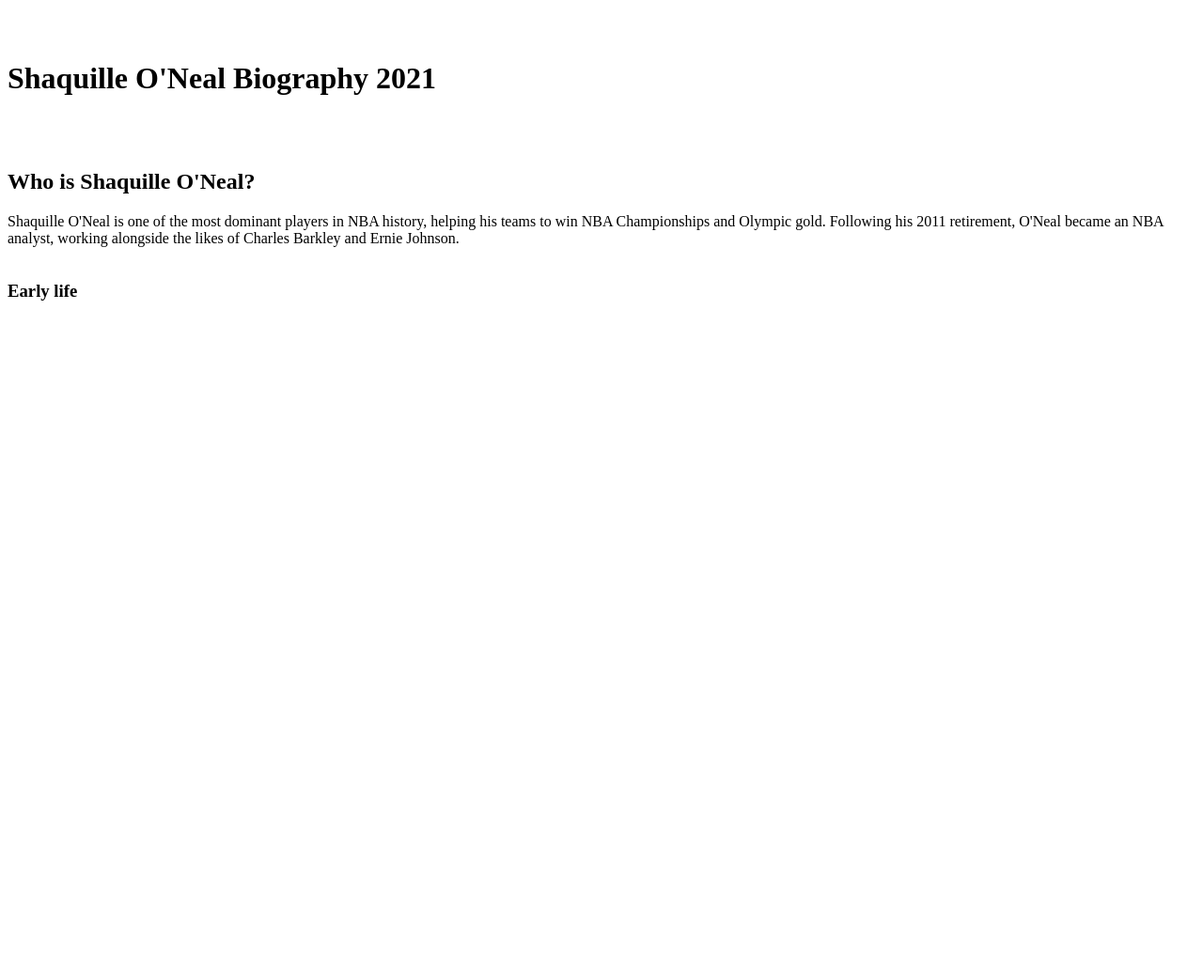
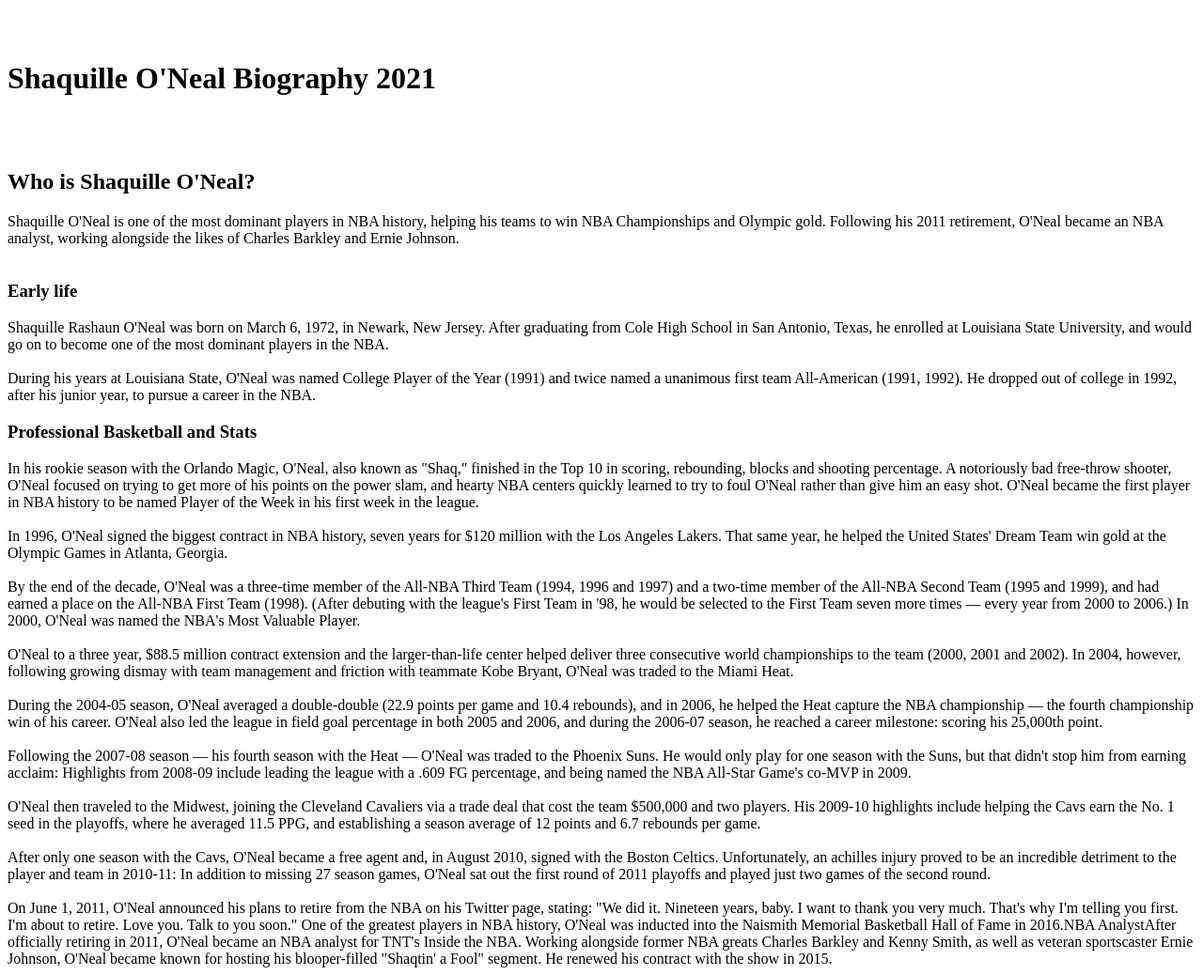
Before and after one commit to BogySounds1/Shaquile-O-Neal-biography, a plain HTML site: page index.html in a window 1280 px wide. Shown: the whole page at 94% size. Before the commit the page ends 800 px from the top, so only its background shows below. Drawn offline with Linux system fonts and the light colour scheme.

Commit message:
Added more information

```diff
--- a/index.html
+++ b/index.html
@@ -35,6 +35,86 @@ Following his 2011 retirement, O'Neal became an NBA analyst, working alongside t
     Early life
 </h3>
 
+<p2>
+Shaquille Rashaun O'Neal was born on March 6, 1972, in Newark, New Jersey. After graduating from Cole High School in
+San Antonio, Texas, he enrolled at Louisiana State University, and would go on to become one of the most dominant players in the NBA.
+
+<br>
+<br>
+
+During his years at Louisiana State, O'Neal was named College Player of the Year (1991) and twice named a unanimous first team All-American
+(1991, 1992). He dropped out of college in 1992, after his junior year, to pursue a career in the NBA.
+</p2>
 
 
+<h3>
+    Professional Basketball and Stats
+</h3>
+
+
+<p3>
+    In his rookie season with the Orlando Magic, O'Neal, also known as "Shaq," finished in the Top 10 in scoring, rebounding, blocks
+and shooting percentage. A notoriously bad free-throw shooter, O'Neal focused on trying to get more of his points on the power slam, and
+hearty NBA centers quickly learned to try to foul O'Neal rather than give him an easy shot. O'Neal became the first player in NBA history
+to be named Player of the Week in his first week in the league.
+
+<br>
+<br>
+
+In 1996, O'Neal signed the biggest contract in NBA history, seven years for $120 million with the Los Angeles Lakers. That same year, he helped
+the United States' Dream Team win gold at the Olympic Games in Atlanta, Georgia.
+
+<br>
+<br>
+
+By the end of the decade, O'Neal was a three-time member of the All-NBA Third Team (1994, 1996 and 1997) and a two-time member of the All-NBA
+Second Team (1995 and 1999), and had earned a place on the All-NBA First Team (1998). (After debuting with the league's First Team in '98, he
+would be selected to the First Team seven more times — every year from 2000 to 2006.) In 2000, O'Neal was named the NBA's Most Valuable Player.
+
+<br>
+<br>
+
+O'Neal to a three year, $88.5 million contract extension and the larger-than-life center helped deliver three consecutive world championships
+to the team (2000, 2001 and 2002). In 2004, however, following growing dismay with team management and friction with teammate Kobe Bryant,
+O'Neal was traded to the Miami Heat.
+
+<br>
+<br>
+
+During the 2004-05 season, O'Neal averaged a double-double (22.9 points per game and 10.4 rebounds), and in 2006, he helped the Heat capture the
+NBA championship — the fourth championship win of his career. O'Neal also led the league in field goal percentage in both 2005 and 2006, and during
+the 2006-07 season, he reached a career milestone: scoring his 25,000th point.
+
+<br>
+<br>
+
+Following the 2007-08 season — his fourth season with the Heat — O'Neal was traded to the Phoenix Suns. He would only play for one season with the
+Suns, but that didn't stop him from earning acclaim: Highlights from 2008-09 include leading the league with a .609 FG percentage, and being named
+the NBA All-Star Game's co-MVP in 2009.
+
+<br>
+<br>
+
+O'Neal then traveled to the Midwest, joining the Cleveland Cavaliers via a trade deal that cost the team $500,000 and two players. His 2009-10 highlights
+include helping the Cavs earn the No. 1 seed in the playoffs, where he averaged 11.5 PPG, and establishing a season average of 12 points and 6.7 rebounds
+per game.
+
+<br>
+<br>
+
+After only one season with the Cavs, O'Neal became a free agent and, in August 2010, signed with the Boston Celtics. Unfortunately, an achilles injury
+proved to be an incredible detriment to the player and team in 2010-11: In addition to missing 27 season games, O'Neal sat out the first round of 2011
+playoffs and played just two games of the second round.
+
+<br>
+<br>
+
+On June 1, 2011, O'Neal announced his plans to retire from the NBA on his Twitter page, stating: "We did it. Nineteen years, baby. I want to
+thank you very much. That's why I'm telling you first. I'm about to retire. Love you. Talk to you soon." One of the greatest players in
+NBA history, O'Neal was inducted into the Naismith Memorial Basketball Hall of Fame in 2016.NBA AnalystAfter officially retiring in
+2011, O'Neal became an NBA analyst for TNT's Inside the NBA. Working alongside former NBA greats Charles Barkley and Kenny Smith, as well as
+veteran sportscaster Ernie Johnson, O'Neal became known for hosting his blooper-filled "Shaqtin' a Fool" segment. He renewed his contract with
+the show in 2015.
+</p3>
+
     </html>
```
